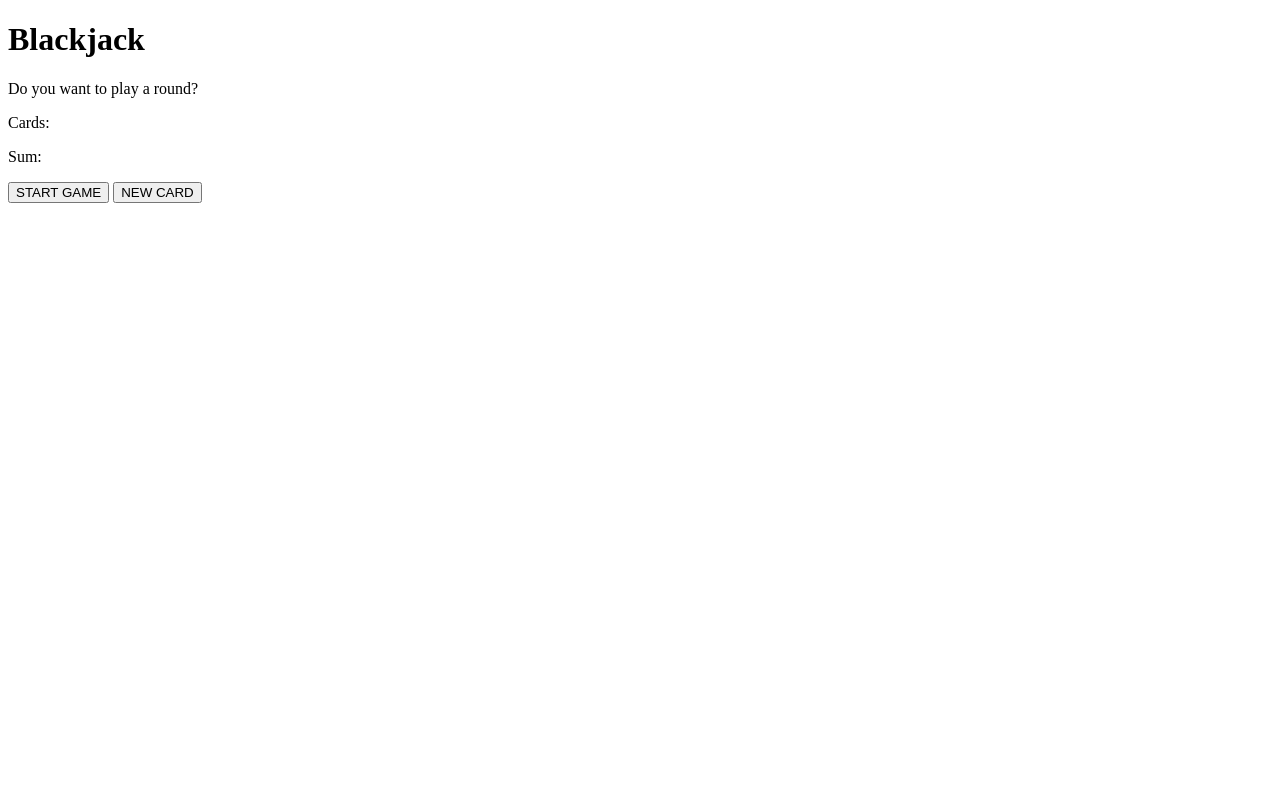
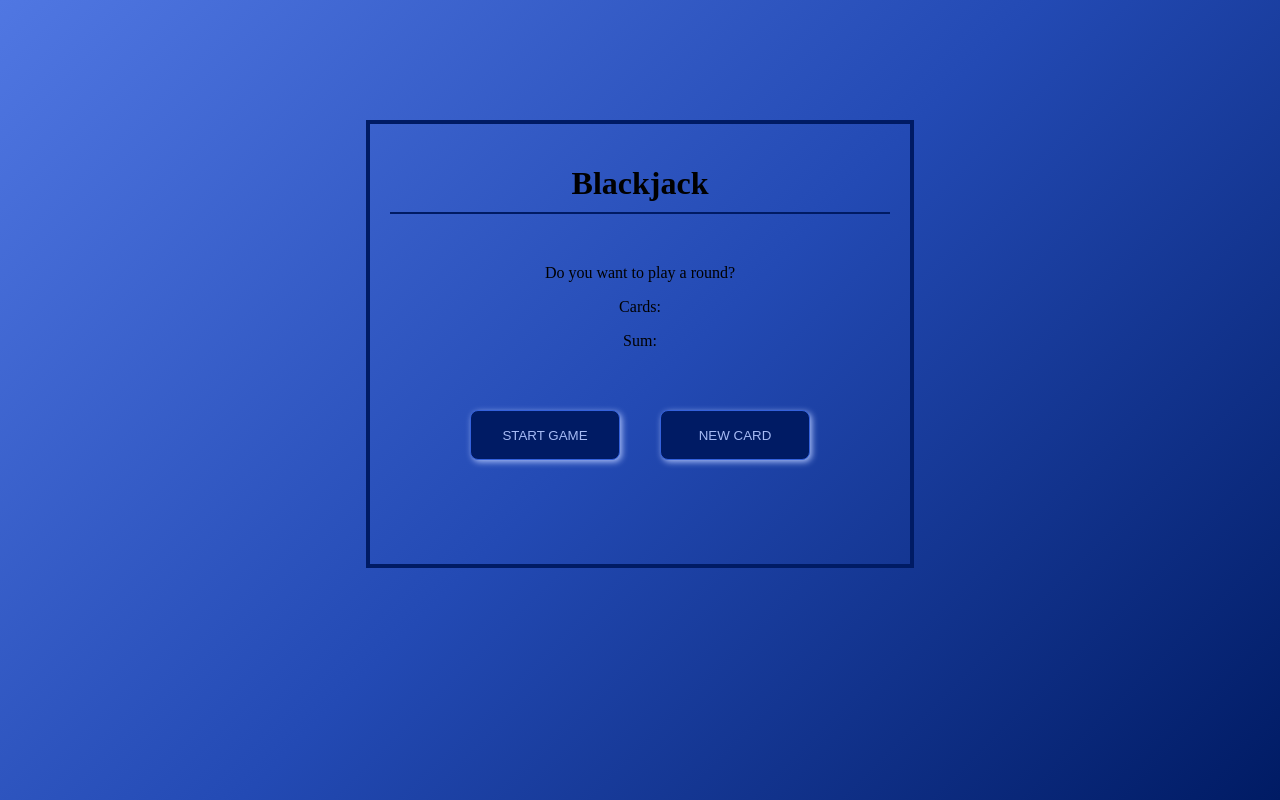
Before and after one commit to danielapereira11/Blackjack-Game-, a plain HTML site: page index.html in a window 1280 px wide. Drawn offline with Linux system fonts and the light colour scheme.

Commit message:
Styled the html elements
+ Linked the style sheet to the index.html

```diff
--- a/index.html
+++ b/index.html
@@ -5,6 +5,7 @@
     <meta http-equiv="X-UA-Compatible" content="IE=edge" />
     <meta name="viewport" content="width=device-width, initial-scale=1.0" />
     <title>Blackjack Game</title>
+    <link rel="stylesheet" href="style.css" />
   </head>
   <body>
     <div class="container">
--- /dev/null
+++ b/style.css
@@ -0,0 +1,47 @@
+body {
+  box-sizing: border-box;
+  background-image: linear-gradient(
+    -45deg,
+    rgb(0, 27, 100),
+    rgb(35, 74, 180),
+    rgb(80, 119, 226)
+  );
+  background-repeat: no-repeat;
+  background-attachment: fixed;
+  margin: 0;
+}
+
+.container {
+  padding: 20px;
+  margin: 120px auto;
+  min-height: 400px;
+  max-width: 500px;
+  border: 4px solid rgb(0, 27, 100);
+  text-align: center;
+}
+
+h1 {
+  margin-bottom: 50px;
+  padding-bottom: 10px;
+  border-bottom: 2px solid rgb(0, 27, 100);
+}
+
+.btn-container {
+  display: flex;
+  flex-flow: row wrap;
+  justify-content: center;
+  text-align: center;
+  margin-top: 40px;
+}
+
+button {
+  margin: 20px;
+  width: 150px;
+  height: 50px;
+  border-radius: 8px;
+  border: 1px solid rgb(52, 97, 219);
+  background-color: rgb(0, 27, 100);
+  color: rgb(166, 187, 245);
+  box-shadow: 2px 2px 6px rgb(166, 187, 245);
+  cursor: pointer;
+}
```
